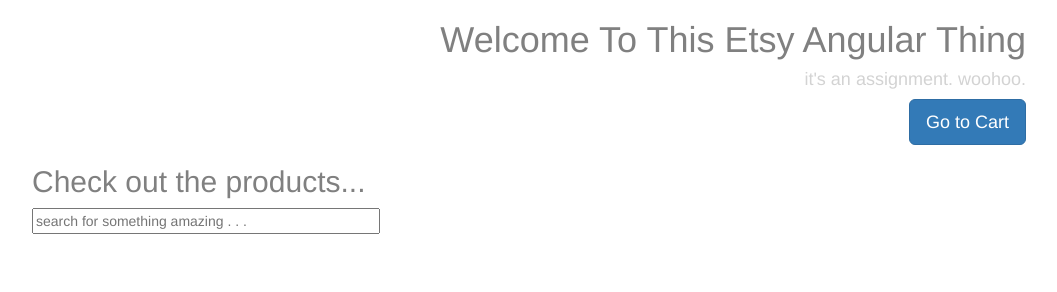
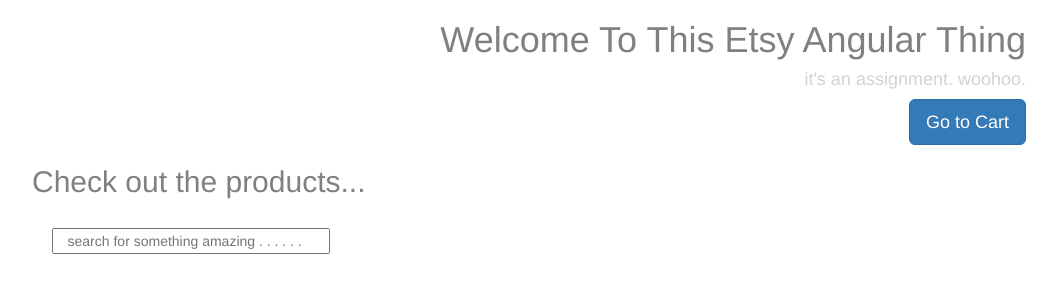
Before and after one commit to Elizabeth-Evans/etsyAngular, a website: page index.html in a window 1280 px wide. Shown: the whole page, without its empty margins (175-1232 px from the left). Drawn offline with nearby package versions, Linux system fonts and the light colour scheme; some packages are replaced by stand-ins of ours; no server answers.

Commit message:
styled search bar

```diff
--- a/main.css
+++ b/main.css
@@ -48,5 +48,7 @@
 }
 input{
   text-align: left;
-  width:35%;
+  width:28%;
+  margin-left: 2%;
+  margin-top: 2%;
 }
--- a/templates/index.html
+++ b/templates/index.html
@@ -2,9 +2,9 @@
 <div><a href = "/#/cart"><button type="button"  class="btn btn-lg btn-primary">Go to Cart</button></a></div>
 </div>
 <h2>Check out the products...</h2>
-<div><input type="text" name="name" ng-model="search" placeholder="search for something amazing . . ."></div>
+<div><input type="text" name="name" ng-model="search" placeholder="   search for something amazing . . . . . ."></div>
+<div ng-repeat="listing in listings | filter:search" class="col-md-6">
 
-<div ng-repeat="listing in listings | filter:search" class="col-md-6">
 <img ng-src="{{listing.MainImage.url_170x135}}" charset="utf-8"/>
 <a href = "/#/productPage/{{listing.listing_id}}"><button type="button" class="btn btn-info">Info</button></a>
 <button type="button" ng-class="{'font-yellow': listing.isClicked }" ng-click="addToCart(listing); itemClick(listing)" class="btn btn-success">Add to Cart</button>
```
